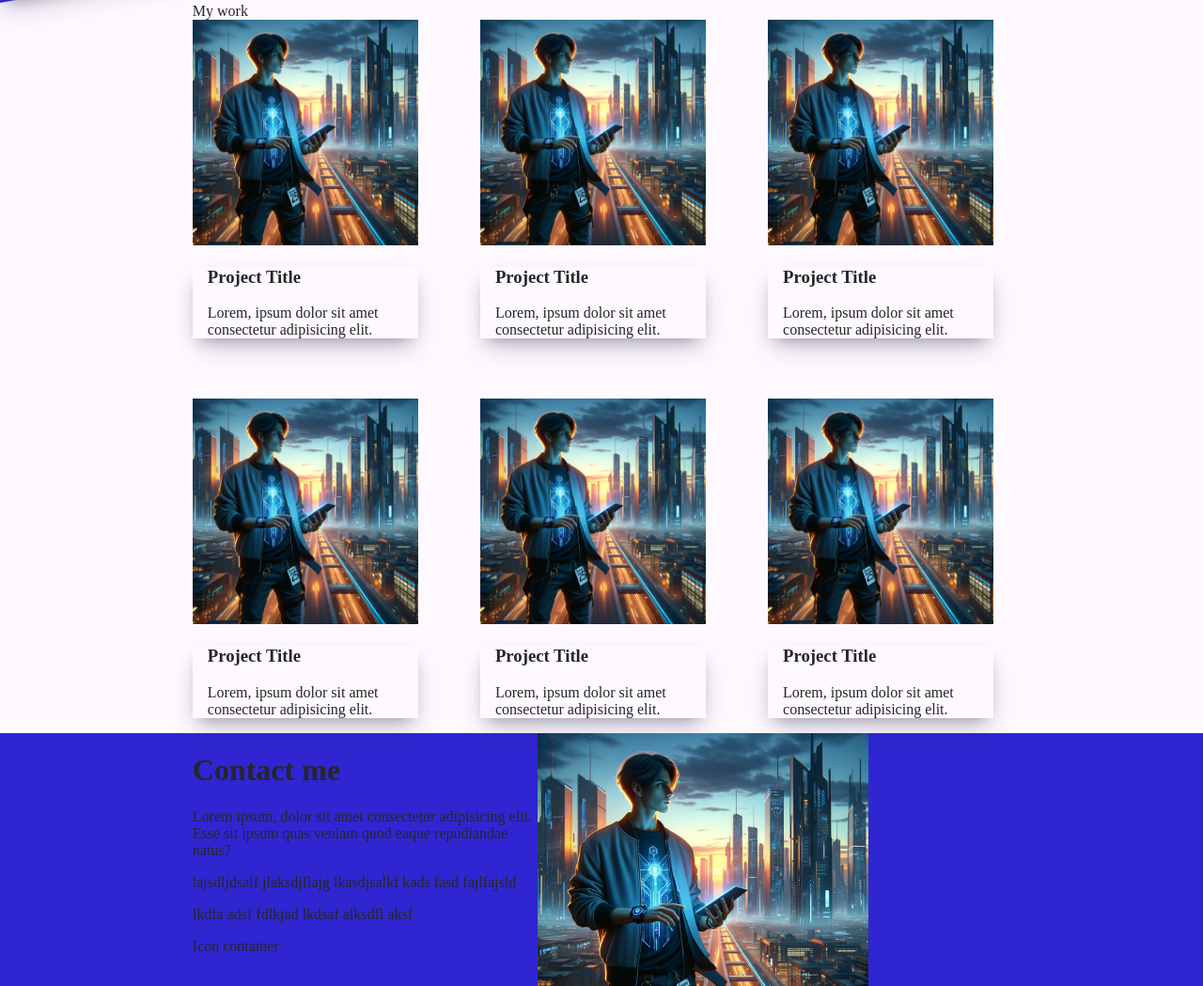
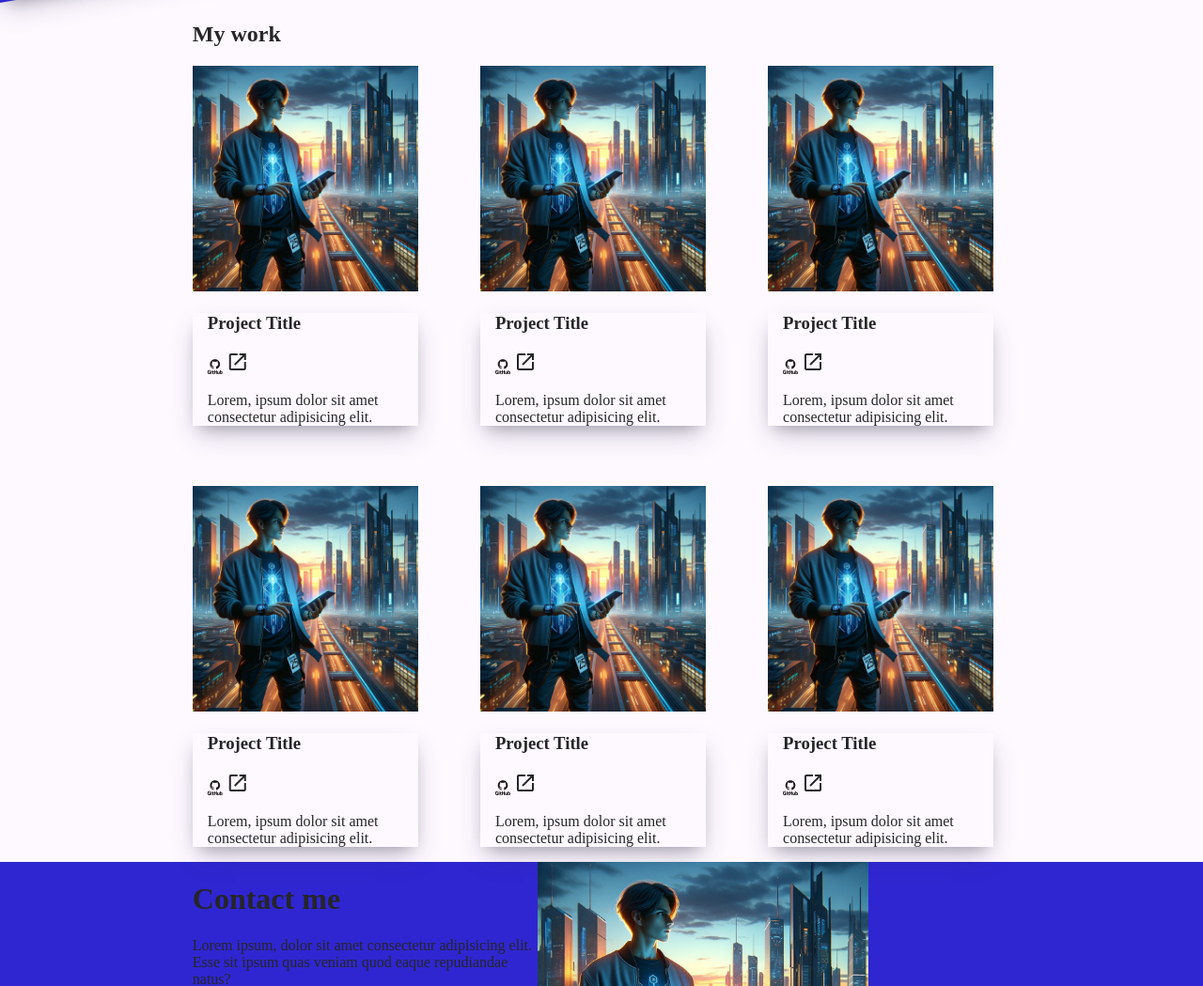
Before and after one commit to dariom25/homepage, a plain HTML site: page index.html in a window 1280 px wide. Shown: the part 657-1706 px from the top of the page at 94% size. Drawn offline with nearby package versions, Linux system fonts and the light colour scheme.

Commit message:
Overhaul the project cards

```diff
--- a/index.html
+++ b/index.html
@@ -8,7 +8,10 @@
     <link rel="stylesheet" href="header.css" />
     <link rel="stylesheet" href="mainContent.css" />
     <link rel="stylesheet" href="footer.css" />
-
+    <link
+      rel="stylesheet"
+      href="https://fonts.googleapis.com/css2?family=Material+Symbols+Outlined:opsz,wght,FILL,GRAD@20..48,100..700,0..1,-50..200"
+    />
     <link
       rel="stylesheet"
       type="text/css"
@@ -47,12 +50,18 @@
       </div>
     </header>
     <div class="main-content">
-      <div class="title">My work</div>
+      <h2 class="title">My work</h2>
       <div class="project-card-wrapper">
         <div class="project-card">
           <img class="project-picture" src="dariom25_1.webp" alt="Project 1" />
           <div class="project-text">
-            <h3 class="project-title">Project Title</h3>
+            <div class="project-title">
+              <h3>Project Title</h3>
+              <div class="project-icons">
+                <i class="devicon-github-original-wordmark colored"></i>
+                <i class="material-symbols-outlined"> open_in_new </i>
+              </div>
+            </div>
             <p class="project-description">
               Lorem, ipsum dolor sit amet consectetur adipisicing elit.
             </p>
@@ -61,7 +70,13 @@
         <div class="project-card">
           <img class="project-picture" src="dariom25_1.webp" alt="Project 1" />
           <div class="project-text">
-            <h3 class="project-title">Project Title</h3>
+            <div class="project-title">
+              <h3>Project Title</h3>
+              <div class="project-icons">
+                <i class="devicon-github-original-wordmark colored"></i>
+                <i class="material-symbols-outlined"> open_in_new </i>
+              </div>
+            </div>
             <p class="project-description">
               Lorem, ipsum dolor sit amet consectetur adipisicing elit.
             </p>
@@ -70,7 +85,13 @@
         <div class="project-card">
           <img class="project-picture" src="dariom25_1.webp" alt="Project 1" />
           <div class="project-text">
-            <h3 class="project-title">Project Title</h3>
+            <div class="project-title">
+              <h3>Project Title</h3>
+              <div class="project-icons">
+                <i class="devicon-github-original-wordmark colored"></i>
+                <i class="material-symbols-outlined"> open_in_new </i>
+              </div>
+            </div>
             <p class="project-description">
               Lorem, ipsum dolor sit amet consectetur adipisicing elit.
             </p>
@@ -79,7 +100,13 @@
         <div class="project-card">
           <img class="project-picture" src="dariom25_1.webp" alt="Project 1" />
           <div class="project-text">
-            <h3 class="project-title">Project Title</h3>
+            <div class="project-title">
+              <h3>Project Title</h3>
+              <div class="project-icons">
+                <i class="devicon-github-original-wordmark colored"></i>
+                <i class="material-symbols-outlined"> open_in_new </i>
+              </div>
+            </div>
             <p class="project-description">
               Lorem, ipsum dolor sit amet consectetur adipisicing elit.
             </p>
@@ -88,7 +115,13 @@
         <div class="project-card">
           <img class="project-picture" src="dariom25_1.webp" alt="Project 1" />
           <div class="project-text">
-            <h3 class="project-title">Project Title</h3>
+            <div class="project-title">
+              <h3>Project Title</h3>
+              <div class="project-icons">
+                <i class="devicon-github-original-wordmark colored"></i>
+                <i class="material-symbols-outlined"> open_in_new </i>
+              </div>
+            </div>
             <p class="project-description">
               Lorem, ipsum dolor sit amet consectetur adipisicing elit.
             </p>
@@ -97,7 +130,13 @@
         <div class="project-card">
           <img class="project-picture" src="dariom25_1.webp" alt="Project 1" />
           <div class="project-text">
-            <h3 class="project-title">Project Title</h3>
+            <div class="project-title">
+              <h3>Project Title</h3>
+              <div class="project-icons">
+                <i class="devicon-github-original-wordmark colored"></i>
+                <i class="material-symbols-outlined"> open_in_new </i>
+              </div>
+            </div>
             <p class="project-description">
               Lorem, ipsum dolor sit amet consectetur adipisicing elit.
             </p>
```
